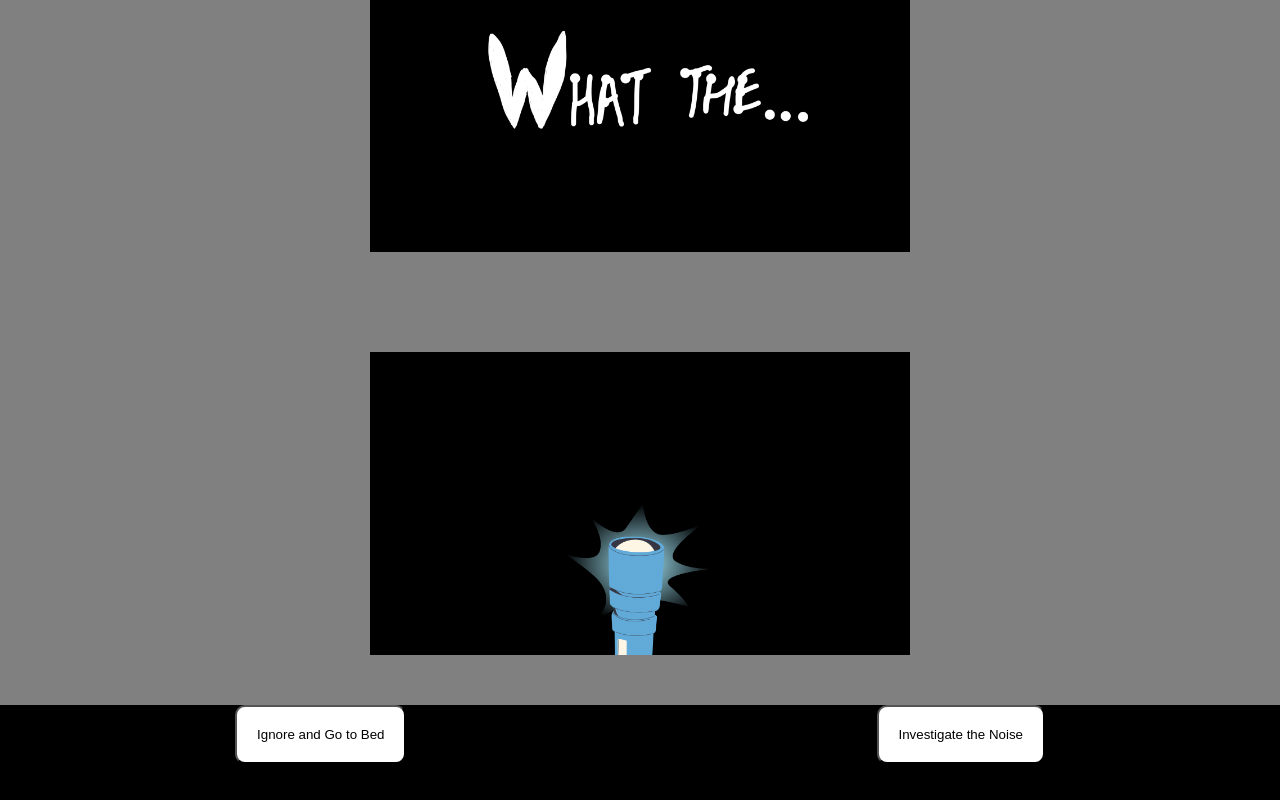
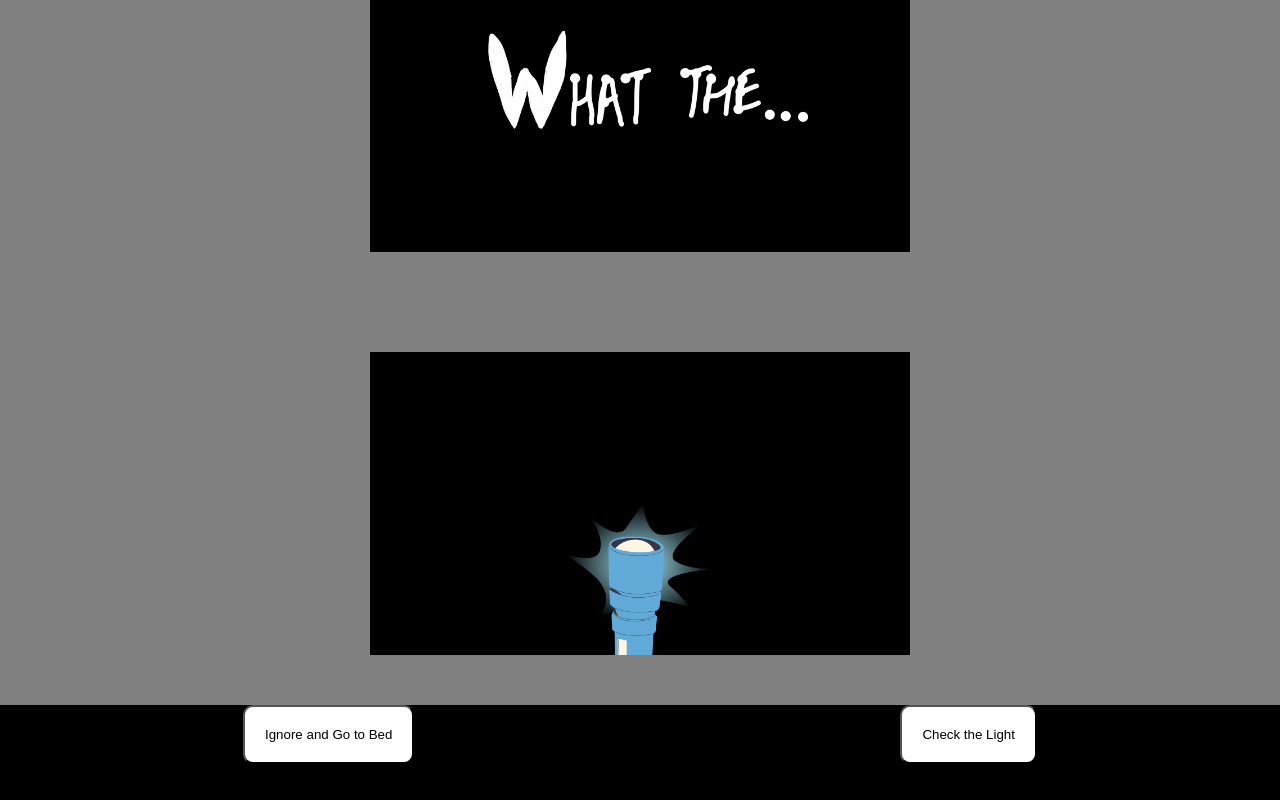
Before and after one commit to itserror404/comicstrip, a plain HTML site: page index.html in a window 1280 px wide. Shown: the part 3856-4656 px from the top of the page. Drawn offline with nearby package versions, Linux system fonts and the light colour scheme.

Commit message:
Update index.html

```diff
--- a/index.html
+++ b/index.html
@@ -115,7 +115,7 @@
 
       <div class="buttons">
         <button type="button" id="up">Ignore and Go to Bed</button>
-        <button type="button" id="down">Investigate the Noise</button>
+        <button type="button" id="down">Check the Light</button>
 
       </div>
 
```
